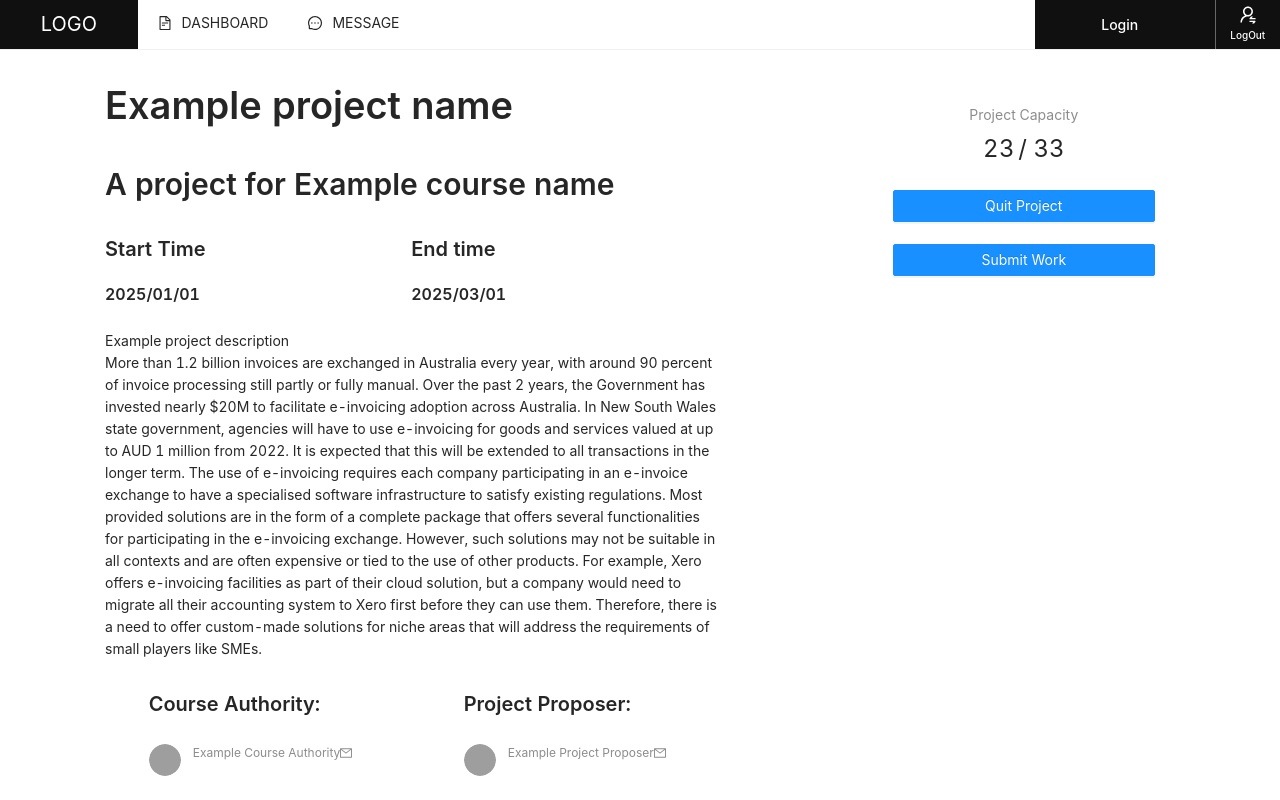
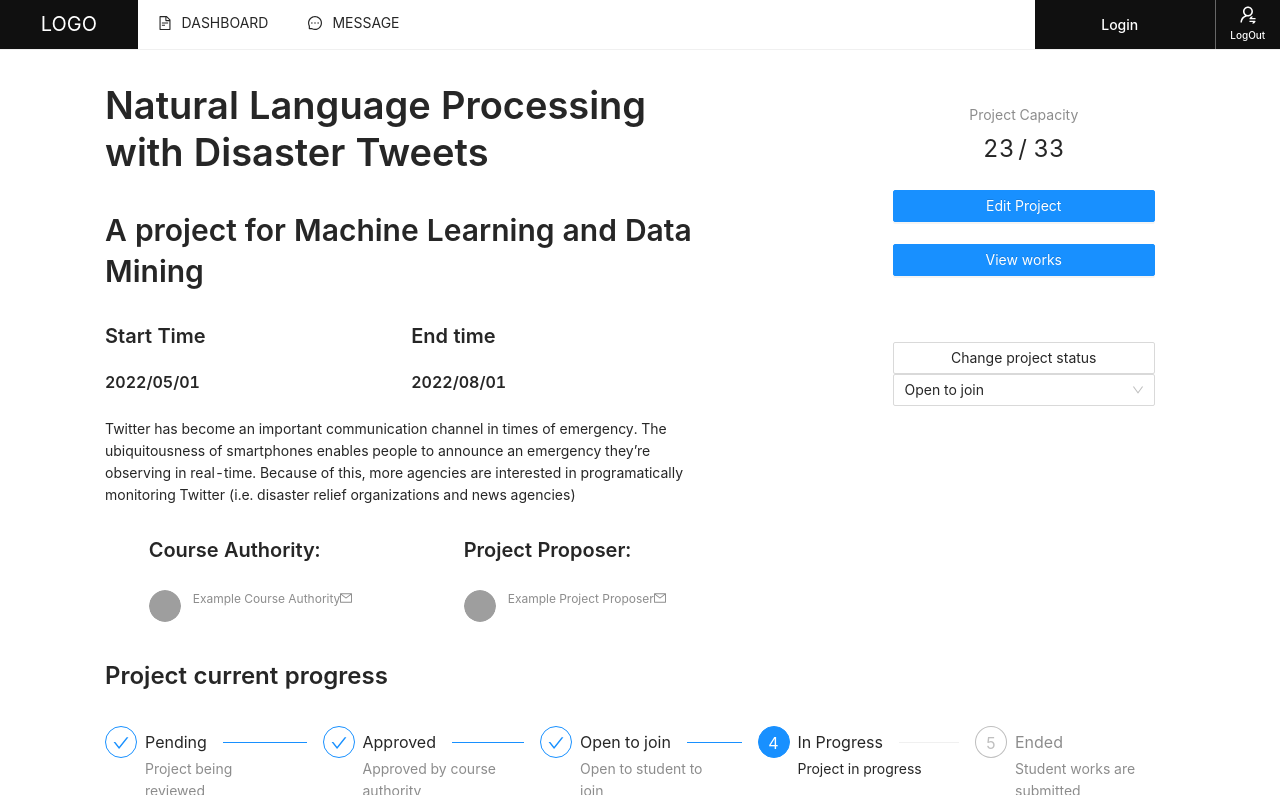
Before and after one commit to span6484/COMP9323-JustDoIT, a Next.js app in the folder comp9323-frontend/: page /project/detail in a window 1280 px wide. Built offline with nearby package versions, Linux system fonts and the light colour scheme; grey boxes are pictures that could not be loaded.

Commit message:
update data in pages

```diff
--- a/comp9323-frontend/pages/project/detail.js
+++ b/comp9323-frontend/pages/project/detail.js
@@ -7,7 +7,7 @@ import { CopyToClipboard } from 'react-copy-to-clipboard';
 const { Title, Paragraph, Text, Link } = Typography;
 const { Step } = Steps;
 const TextIndex = ({ USERMESSAGE, urlMsg }) => {
-    var role = "S"
+    var role = "CA"
     var joined = true;
 
     const ref = useRef();
@@ -89,7 +89,7 @@ const TextIndex = ({ USERMESSAGE, urlMsg }) => {
     function PButtons() {
         return (
             <>
-                <Button type="primary" onClick={() => {
+                <Button type="primary" disabled onClick={() => {
                     ref.current.setTabPane(
                         `Project Work`,
                         '',
@@ -183,36 +183,20 @@ const TextIndex = ({ USERMESSAGE, urlMsg }) => {
                         <Row>
                             <Col span={14}>
                                 <Space direction="vertical" size="middle" style={{ display: 'flex' }}>
-                                    <Title>Example project name</Title>
-                                    <Title level={2}>A project for Example course name</Title>
+                                    <Title>Natural Language Processing with Disaster Tweets</Title>
+                                    <Title level={2}>A project for Machine Learning and Data Mining</Title>
                                     <Row>
                                         <Col span={12}>
                                             <Title level={4}>Start Time</Title>
-                                            <Title level={5}>2025/01/01</Title>
+                                            <Title level={5}>2022/05/01</Title>
                                         </Col>
                                         <Col span={12}>
                                             <Title level={4}>End time</Title>
-                                            <Title level={5}>2025/03/01</Title>
+                                            <Title level={5}>2022/08/01</Title>
                                         </Col>
                                     </Row>
                                     <Paragraph>
-                                        Example project description
-                                        <br />
-                                        More than 1.2 billion invoices are exchanged in Australia every year, with around 90 percent
-                                        of invoice processing still partly or fully manual. Over the past 2 years, the Government has
-                                        invested nearly $20M to facilitate e-invoicing adoption across Australia. In New South Wales
-                                        state government, agencies will have to use e-invoicing for goods and services valued at up to
-                                        AUD 1 million from 2022. It is expected that this will be extended to all transactions in the
-                                        longer term.
-                                        The use of e-invoicing requires each company participating in an e-invoice exchange to have
-                                        a specialised software infrastructure to satisfy existing regulations. Most provided solutions
-                                        are in the form of a complete package that offers several functionalities for participating in
-                                        the e-invoicing exchange. However, such solutions may not be suitable in all contexts and are
-                                        often expensive or tied to the use of other products. For example, Xero offers e-invoicing
-                                        facilities as part of their cloud solution, but a company would need to migrate all their
-                                        accounting system to Xero first before they can use them. Therefore, there is a need to offer
-                                        custom-made solutions for niche areas that will address the requirements of small players like
-                                        SMEs.
+                                        Twitter has become an important communication channel in times of emergency. The ubiquitousness of smartphones enables people to announce an emergency they’re observing in real-time. Because of this, more agencies are interested in programatically monitoring Twitter (i.e. disaster relief organizations and news agencies)
                                     </Paragraph>
                                     <Space direction="vertical" size="middle" style={{ display: 'flex', flexDirection: 'row', justifyContent: 'space-around' }}>
                                         <div>
```
Also changed, not shown: comp9323-frontend/pages/project/edit.js (+3 -26 lines), comp9323-frontend/pages/project/showcase.js (+4 -20 lines), comp9323-frontend/pages/project/work.js (+5 -21 lines).
